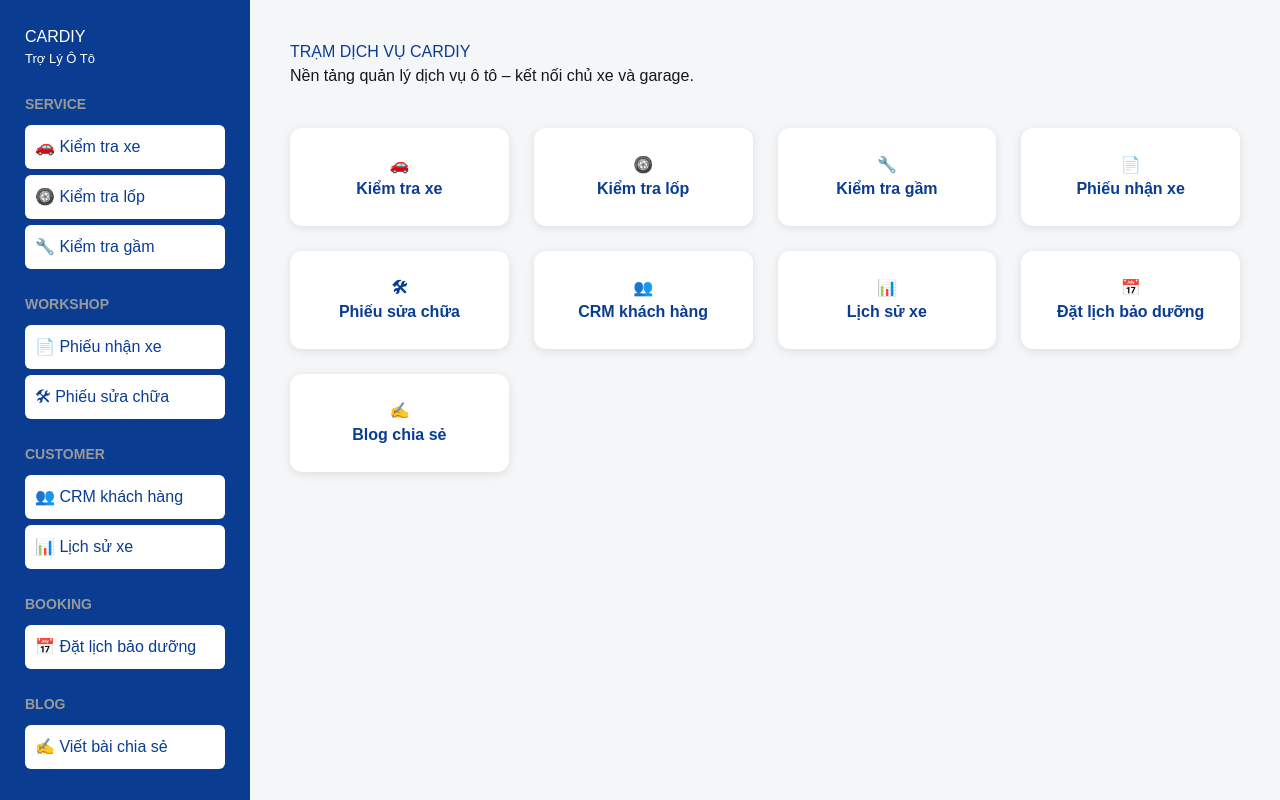
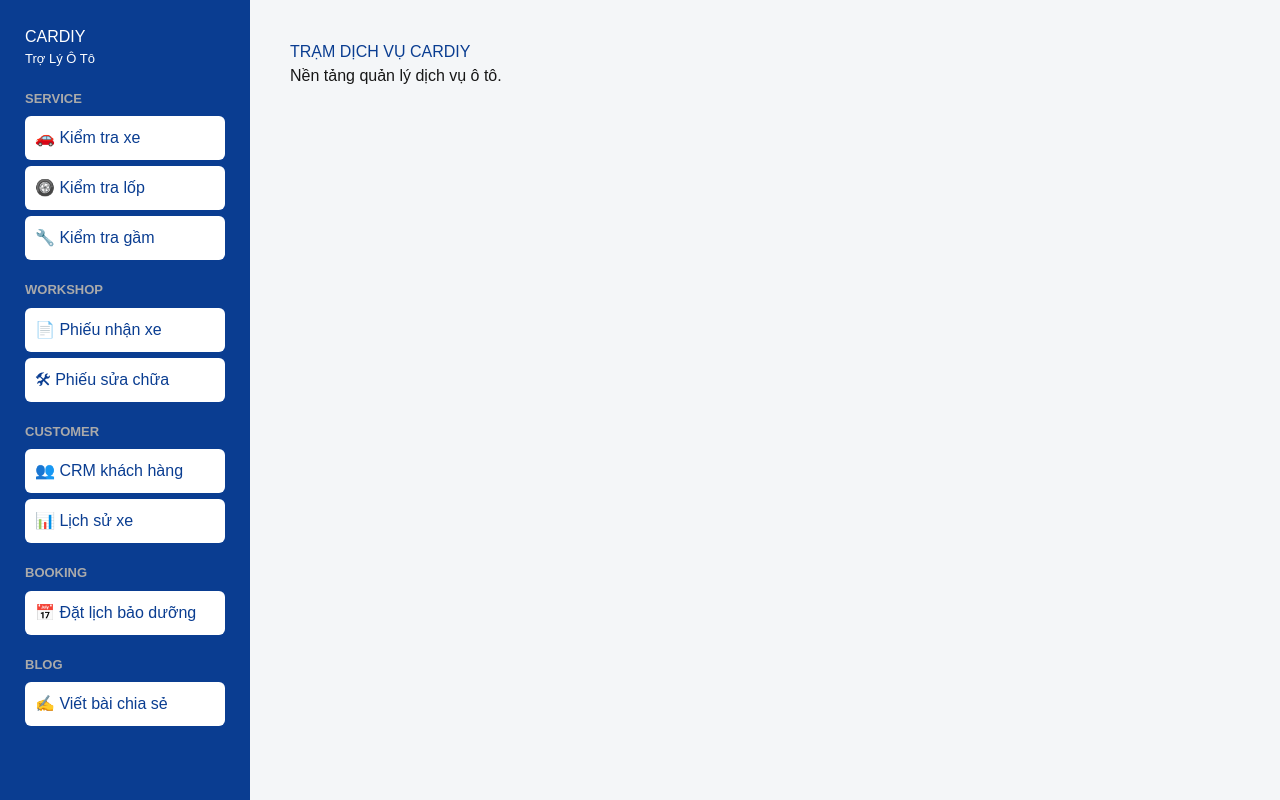
Before and after one commit to trolyoto/cardiy, a Next.js app: page / in a window 1280 px wide. Built offline with nearby package versions, Linux system fonts and the light colour scheme.

Commit message:
Update page.tsx

```diff
--- a/app/page.tsx
+++ b/app/page.tsx
@@ -1,10 +1,10 @@
 export default function Home(){
 
 const menuTitle={
-fontSize:"14px",
-color:"#999",
-marginTop:"25px",
-marginBottom:"10px",
+fontSize:"13px",
+color:"#aaa",
+marginTop:"20px",
+marginBottom:"8px",
 fontWeight:"bold"
 }
 
@@ -36,52 +36,33 @@ color:"white",
 padding:"25px"
 }}>
 
-<h2 style={{marginTop:0}}>
-CARDIY
-</h2>
+<h2>CARDIY</h2>
+<p style={{fontSize:"13px"}}>Trợ Lý Ô Tô</p>
 
-<p style={{fontSize:"13px"}}>
-Trợ Lý Ô Tô
-</p>
-
-
-{/* SERVICE */}
 
 <div style={menuTitle}>SERVICE</div>
 
 <a href="/kiemtra_xe.html" style={menuItem}>🚗 Kiểm tra xe</a>
-
 <a href="/phieu_kiem_tra_lop.html" style={menuItem}>🛞 Kiểm tra lốp</a>
-
 <a href="/kiemtragam.html" style={menuItem}>🔧 Kiểm tra gầm</a>
 
-
-{/* WORKSHOP */}
 
 <div style={menuTitle}>WORKSHOP</div>
 
 <a href="/phieunhandichvu.html" style={menuItem}>📄 Phiếu nhận xe</a>
-
 <a href="/phieu_sua_chua.html" style={menuItem}>🛠 Phiếu sửa chữa</a>
 
-
-{/* CUSTOMER */}
 
 <div style={menuTitle}>CUSTOMER</div>
 
 <a href="/crm_khach_hang.html" style={menuItem}>👥 CRM khách hàng</a>
-
 <a href="/lich_su_xe.html" style={menuItem}>📊 Lịch sử xe</a>
 
-
-{/* BOOKING */}
 
 <div style={menuTitle}>BOOKING</div>
 
 <a href="/phieu_cap_bao_duong.html" style={menuItem}>📅 Đặt lịch bảo dưỡng</a>
 
-
-{/* BLOG */}
 
 <div style={menuTitle}>BLOG</div>
 
@@ -90,69 +71,15 @@ Trợ Lý Ô Tô
 </div>
 
 
-{/* MAIN CONTENT */}
+{/* MAIN */}
 
-<div style={{
-flex:1,
-padding:"40px"
-}}>
+<div style={{flex:1,padding:"40px"}}>
 
 <h1 style={{color:"#0a3d91"}}>
 TRẠM DỊCH VỤ CARDIY
 </h1>
 
-<p>
-Nền tảng quản lý dịch vụ ô tô – kết nối chủ xe và garage.
-</p>
-
-
-{/* DASHBOARD */}
-
-<div style={{
-marginTop:"40px",
-display:"grid",
-gridTemplateColumns:"repeat(auto-fit,minmax(200px,1fr))",
-gap:"25px"
-}}>
-
-<a href="/kiemtra_xe.html" style={{textDecoration:"none"}}>
-<div style={card}>🚗<br/>Kiểm tra xe</div>
-</a>
-
-<a href="/phieu_kiem_tra_lop.html" style={{textDecoration:"none"}}>
-<div style={card}>🛞<br/>Kiểm tra lốp</div>
-</a>
-
-<a href="/kiemtragam.html" style={{textDecoration:"none"}}>
-<div style={card}>🔧<br/>Kiểm tra gầm</div>
-</a>
-
-<a href="/phieunhandichvu.html" style={{textDecoration:"none"}}>
-<div style={card}>📄<br/>Phiếu nhận xe</div>
-</a>
-
-<a href="/phieu_sua_chua.html" style={{textDecoration:"none"}}>
-<div style={card}>🛠<br/>Phiếu sửa chữa</div>
-</a>
-
-<a href="/crm_khach_hang.html" style={{textDecoration:"none"}}>
-<div style={card}>👥<br/>CRM khách hàng</div>
-</a>
-
-<a href="/lich_su_xe.html" style={{textDecoration:"none"}}>
-<div style={card}>📊<br/>Lịch sử xe</div>
-</a>
-
-<a href="/phieu_cap_bao_duong.html" style={{textDecoration:"none"}}>
-<div style={card}>📅<br/>Đặt lịch bảo dưỡng</div>
-</a>
-
-<a href="/blog.html" style={{textDecoration:"none"}}>
-<div style={card}>✍️<br/>Blog chia sẻ</div>
-</a>
-
-</div>
-
+<p>Nền tảng quản lý dịch vụ ô tô.</p>
 
 </div>
 
@@ -161,13 +88,3 @@ gap:"25px"
 )
 
 }
-
-const card={
-background:"white",
-padding:"25px",
-borderRadius:"12px",
-textAlign:"center",
-fontWeight:"bold",
-boxShadow:"0 2px 10px rgba(0,0,0,0.1)",
-color:"#0a3d91"
-}
```
